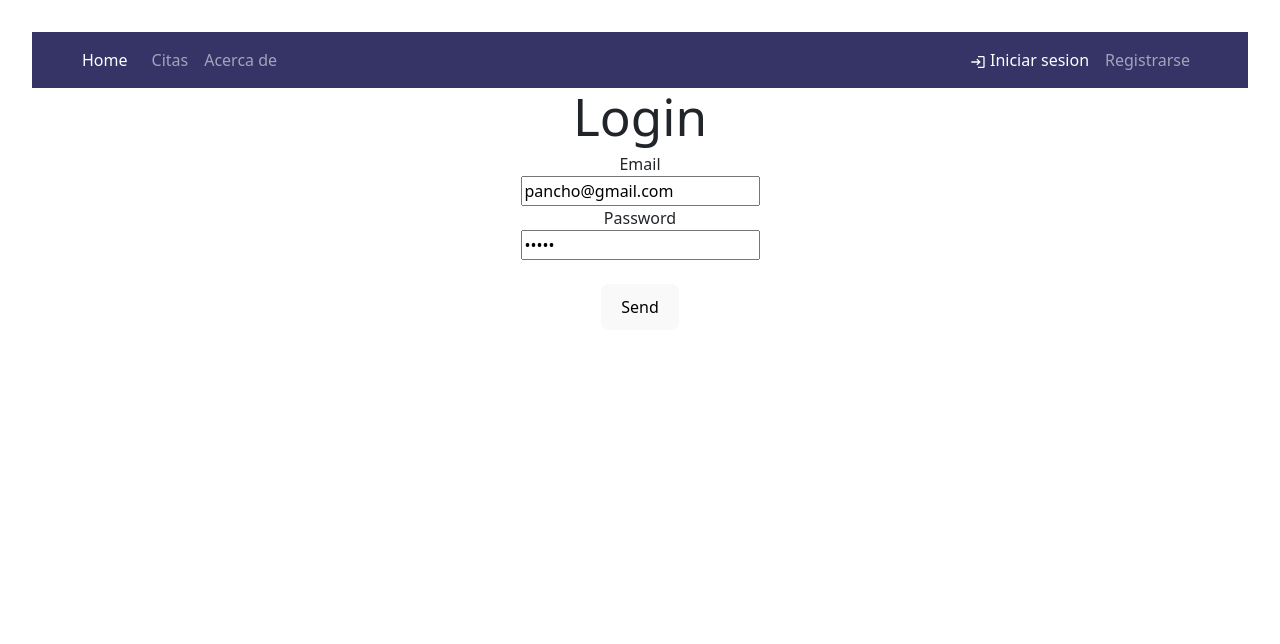
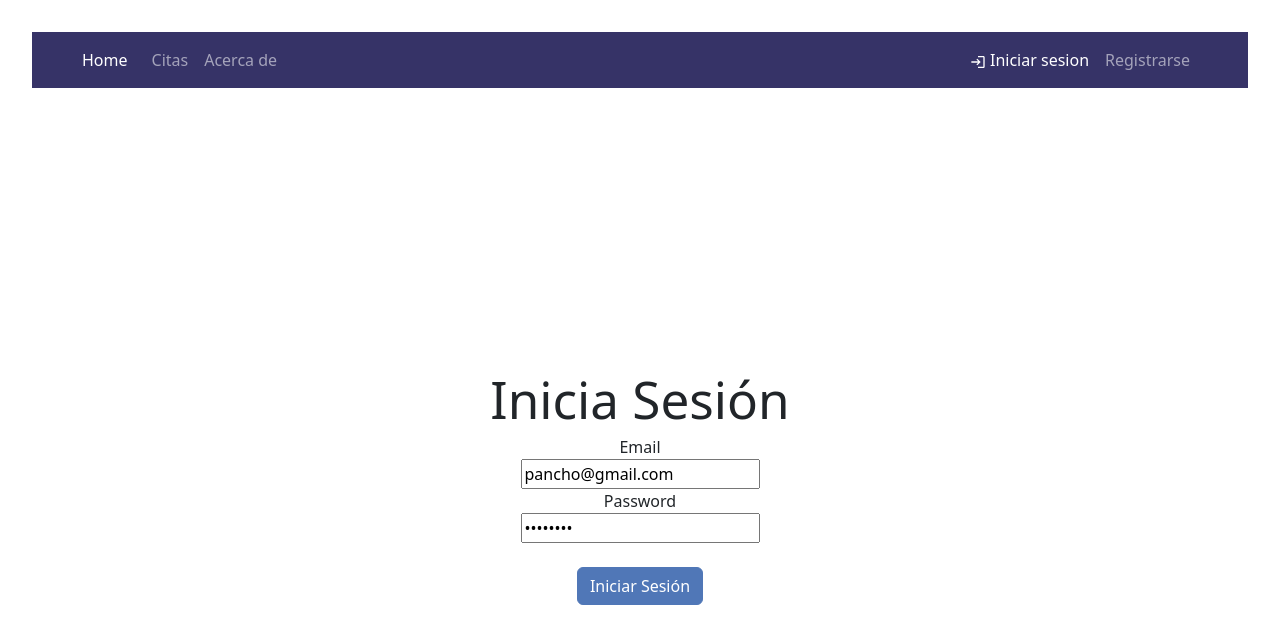
Before and after one commit to fran1893/dentalClinicFrontend, a React (Vite) app: page /login in a window 1280 px wide. Shown: the top 644 px of the page. Built offline with nearby package versions, Linux system fonts and the light colour scheme.

Commit message:
Update login view styles

```diff
--- a/src/containers/login/Login.jsx
+++ b/src/containers/login/Login.jsx
@@ -4,11 +4,12 @@ import { updateAuthStoreStateLogIn } from "../../features/authentication/updateA
 import { useSelector } from "react-redux";
 import { useNavigate } from "react-router-dom";
 import validator from "validator";
+import "./Login.scss"
 
 export default function Login() {
   const initialFormValues = {
     email: "pancho@gmail.com",
-    password: "admin",
+    password: "12345678",
   };
 
   // HOOKS
@@ -74,12 +75,14 @@ export default function Login() {
 
   // RETURN
   return (
-    <div>
-      <h1>Login</h1>
+    <div className="container">
+      <div className="abs-center">
         {/* <pre style={{ textAlign: "left", width: "250px", margin: "auto" }}>
         {JSON.stringify(formValues, null, 2)}
       </pre> */}
-      <form noValidate onSubmit={handleSubmit}>
+        <form noValidate onSubmit={handleSubmit} className="form">
+          <h1>Inicia Sesión</h1>
+          <div className="form-group">
             <label htmlFor="">Email</label> <br />
             <input
               type="email"
@@ -87,7 +90,8 @@ export default function Login() {
               value={formValues.email}
               onChange={handleChange}
             />
-        <br />
+          </div>
+          <div className="form-group">
             <label htmlFor="">Password</label> <br />
             <input
               type="password"
@@ -95,12 +99,13 @@ export default function Login() {
               value={formValues.password}
               onChange={handleChange}
             />
+          </div>
           <br />
-        <br />
-        <button>Send</button>
+          <button className="btn btn-primary">Iniciar Sesión</button>
         </form>
         <br />
         {loginError && <p style={{ color: "red" }}>{loginError}</p>}
       </div>
+    </div>
   );
 }
--- a/src/containers/login/Login.scss
+++ b/src/containers/login/Login.scss
@@ -0,0 +1,10 @@
+.abs-center {
+    display: flex;
+    align-items: center;
+    justify-content: center;
+    min-height: 100vh;
+  }
+
+  .form {
+    width: 450px;
+  }
```
Lines whose indentation alone changed are shown as unchanged.
